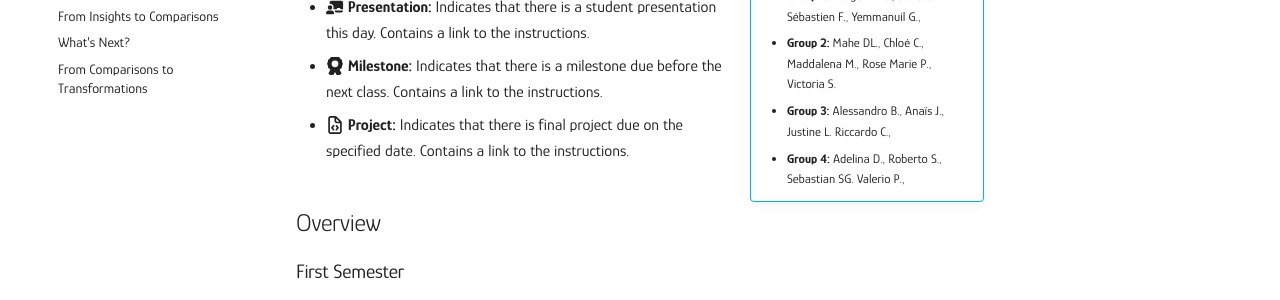
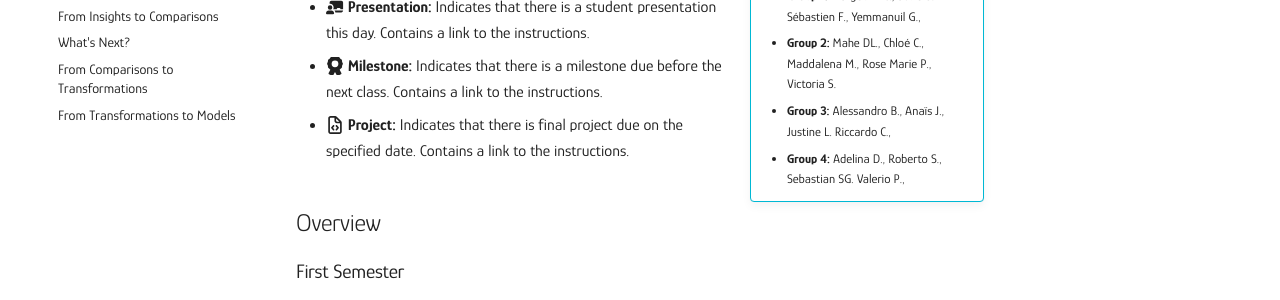
Before and after one commit to mickaeltemporao/data-analysis, an MkDocs documentation site: the page built from docs/schedule.md, in a window 1280 px wide. Shown: the part 359-659 px from the top of the page. Built offline with MkDocs 1.6.1 and Material for MkDocs 9.7.7, drawn with Linux system fonts in a browser that asks for light colours; comment, search, counter and statistics services are not loaded; some of the changed lines change nothing that is shown.

Commit message:
added model modul to nav

```diff
--- a/mkdocs.yml
+++ b/mkdocs.yml
@@ -71,6 +71,7 @@ nav:
       - modules/exploration-2.md
       - modules/next.md
       - modules/wrangling.md
+      - modules/modeling.md
       # - modules/management.md
       # - modules/descriptive-inference.md
       # - modules/causal-inference.md
```
